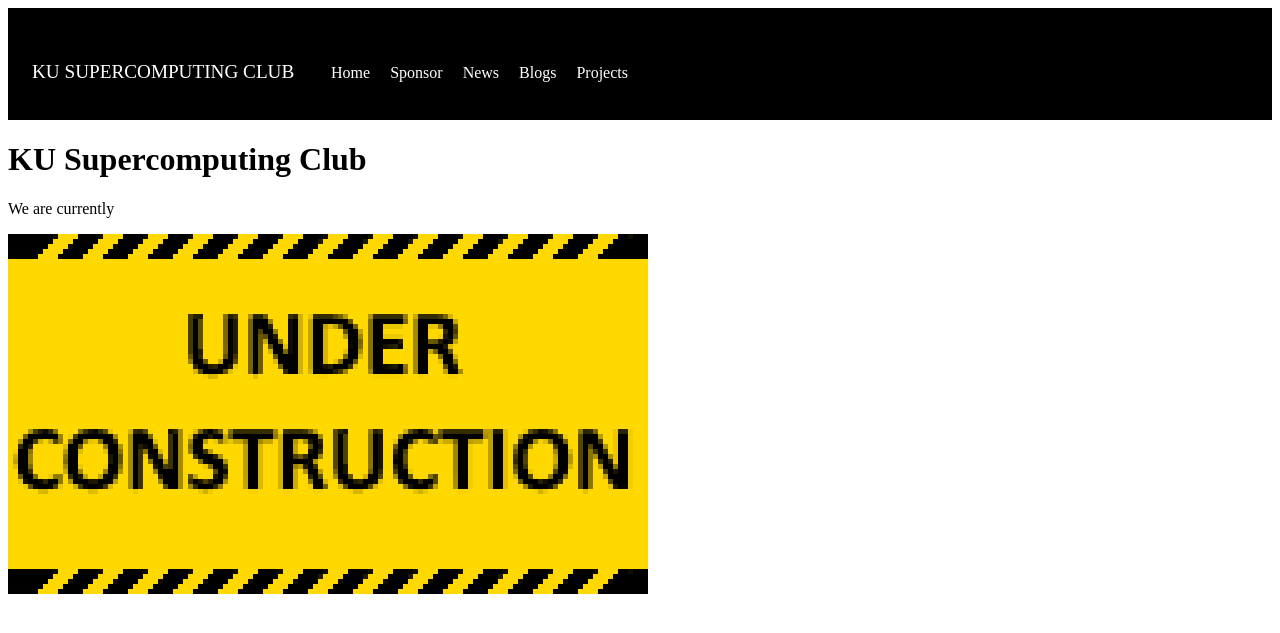
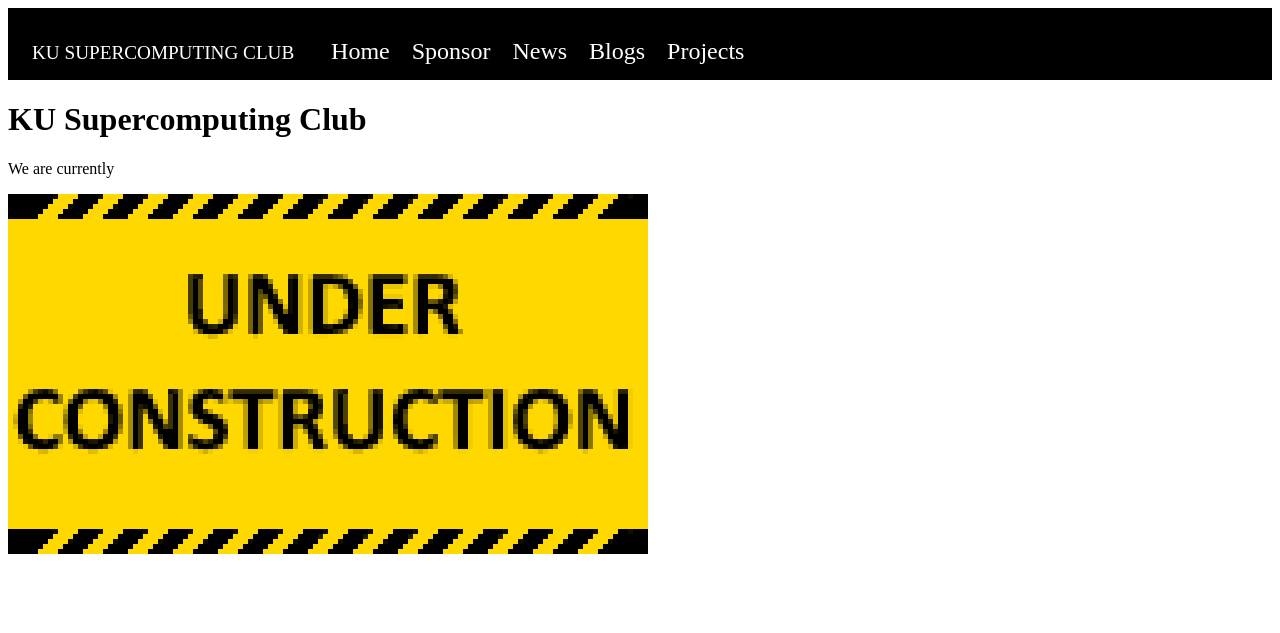
Before and after one commit to k947l406/klWebTest.github.io, a Jekyll site: the page built from index.md, in a window 1280 px wide. Shown: the top 633 px of the page. Built offline with Jekyll 4.4.1, drawn with Linux system fonts in a browser that asks for light colours.

Commit message:
Update header.html

```diff
--- a/_includes/header.html
+++ b/_includes/header.html
@@ -24,8 +24,8 @@
 
 header {
   background-color: black;
-  height: 64px;
-  padding: 48px 0px 0px 24px;
+  height: 48px;
+  padding: 24px 0px 0px 24px;
 }
 
 #site-title {
@@ -38,7 +38,7 @@ header {
   color: white;
   margin: 0px 16px 0px 0px;
   font-family: "Times New Roman", Times, serif;
-  font-size: 16px;
+  font-size: 24px;
   text-decoration: none;
   line-height: 1.65;
 }
```
